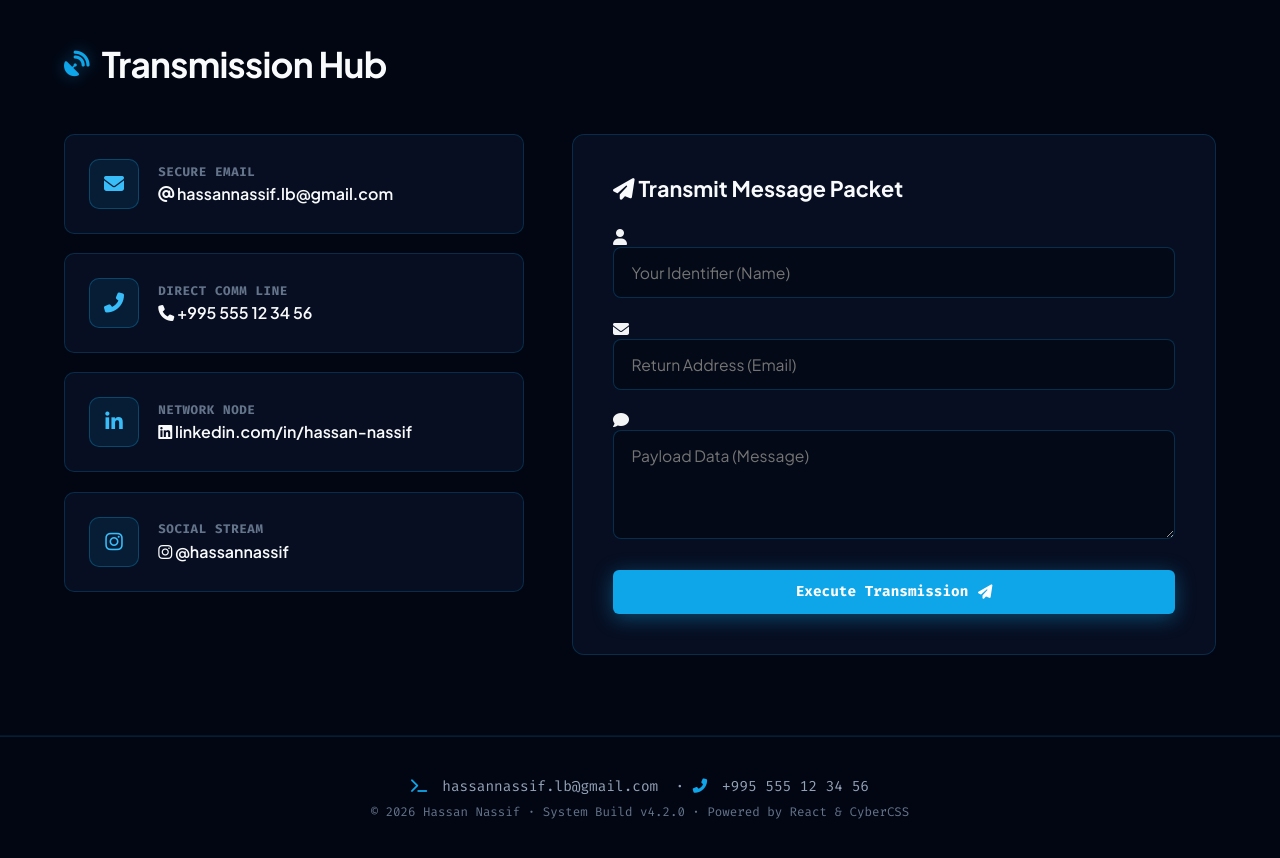
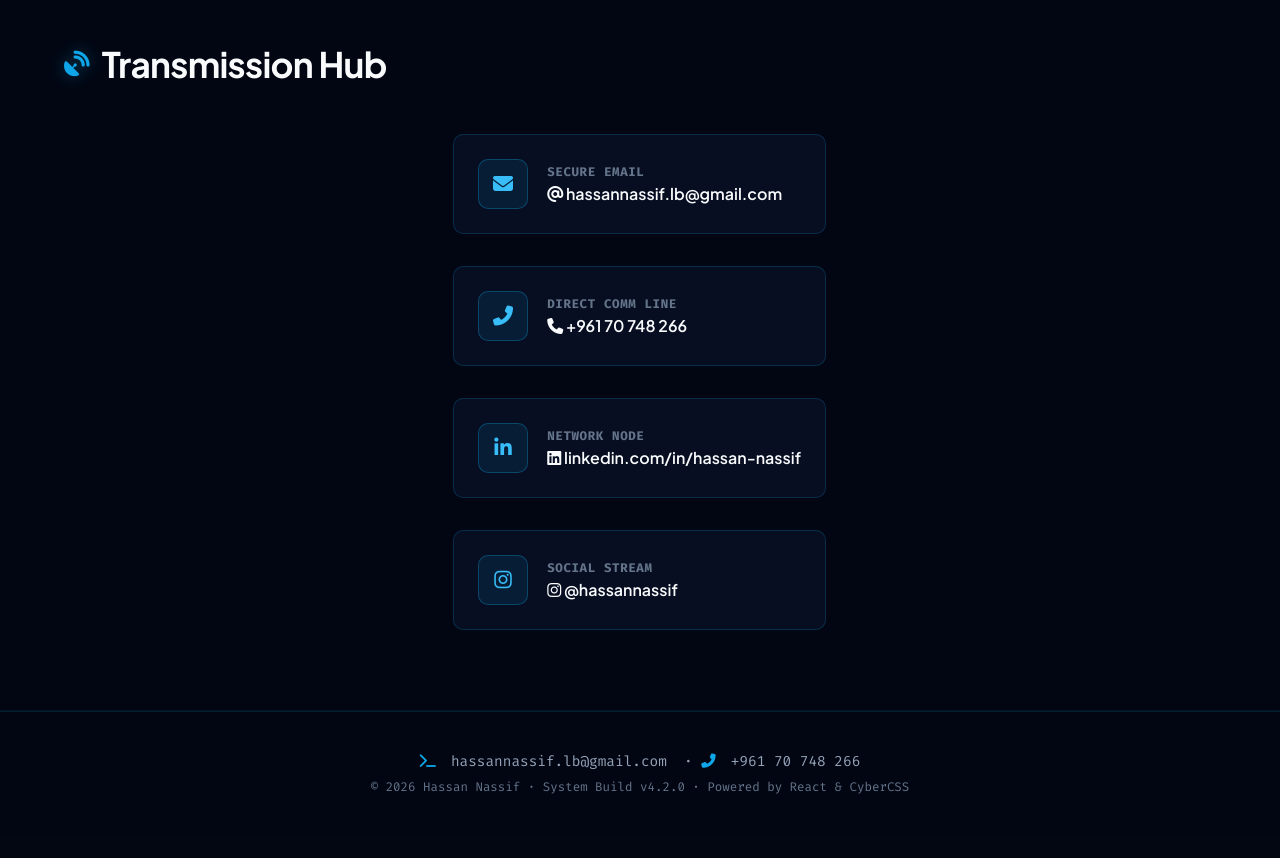
Before and after one commit to HassanNassif1/portfolio, a React (Vite) app in the folder vite-project/: page / in a window 1280 px wide. Shown: the part 3040-3898 px from the top of the page. After the commit the page ends 3875 px from the top, so only its background shows below. Built offline with nearby package versions, Linux system fonts and the light colour scheme.

Commit message:
Update contact info: phone number and LinkedIn URL, center Transmission Hub

```diff
--- a/vite-project/src/App.jsx
+++ b/vite-project/src/App.jsx
@@ -291,8 +291,8 @@ const App = () => {
             <div className="section-header animate-on-scroll fade-in-up">
               <h2 className="section-title"><i className="fas fa-satellite-dish"></i> Transmission Hub</h2>
             </div>
-            <div className="contact-container">
-              <div className="contact-info animate-on-scroll fade-in-left">
+            <div className="contact-container" style={{ display: 'flex', justifyContent: 'center', alignItems: 'center', flexDirection: 'column' }}>
+              <div className="contact-info animate-on-scroll fade-in-left" style={{ display: 'flex', flexWrap: 'wrap', justifyContent: 'center', gap: '2rem', maxWidth: '800px' }}>
                 <div className="contact-item">
                   <div className="contact-icon-box"><i className="fas fa-envelope"></i></div>
                   <div>
@@ -304,14 +304,14 @@ const App = () => {
                   <div className="contact-icon-box"><i className="fas fa-phone-alt"></i></div>
                   <div>
                     <h4>Direct Comm Line</h4>
-                    <a href="tel:+995555123456"><i className="fas fa-phone"></i> +995 555 12 34 56</a>
+                    <a href="tel:+96170748266"><i className="fas fa-phone"></i> +961 70 748 266</a>
                   </div>
                 </div>
                 <div className="contact-item">
                   <div className="contact-icon-box"><i className="fab fa-linkedin-in"></i></div>
                   <div>
                     <h4>Network Node</h4>
-                    <a href="https://linkedin.com/in/hassan-nassif" target="_blank" rel="noopener noreferrer"><i className="fab fa-linkedin"></i> linkedin.com/in/hassan-nassif</a>
+                    <a href="https://www.linkedin.com/in/hassan-nassif-0b6b29313/" target="_blank" rel="noopener noreferrer"><i className="fab fa-linkedin"></i> linkedin.com/in/hassan-nassif</a>
                   </div>
                 </div>
                 <div className="contact-item">
@@ -322,26 +322,6 @@ const App = () => {
                   </div>
                 </div>
               </div>
-              <div className="contact-form-card animate-on-scroll fade-in-right">
-                <h3><i className="fas fa-paper-plane"></i> Transmit Message Packet</h3>
-                <form onSubmit={(e) => e.preventDefault()}>
-                  <div className="input-group">
-                    <i className="fas fa-user input-icon"></i>
-                    <input type="text" placeholder="Your Identifier (Name)" required />
-                  </div>
-                  <div className="input-group">
-                    <i className="fas fa-envelope input-icon"></i>
-                    <input type="email" placeholder="Return Address (Email)" required />
-                  </div>
-                  <div className="input-group">
-                    <i className="fas fa-comment input-icon"></i>
-                    <textarea rows="4" placeholder="Payload Data (Message)" required></textarea>
-                  </div>
-                  <button type="submit" className="btn btn-primary submit-btn">
-                    <span>Execute Transmission</span> <i className="fas fa-paper-plane"></i>
-                  </button>
-                </form>
-              </div>
             </div>
           </div>
         </section>
@@ -351,7 +331,7 @@ const App = () => {
         <div className="footer-content">
           <p>
             <i className="fas fa-terminal"></i> hassannassif.lb@gmail.com &nbsp;·&nbsp;
-            <i className="fas fa-phone-alt"></i> +995 555 12 34 56
+            <i className="fas fa-phone-alt"></i> +961 70 748 266
           </p>
           <p className="footer-meta">© 2026 Hassan Nassif · System Build v4.2.0 · Powered by React & CyberCSS</p>
         </div>
```
